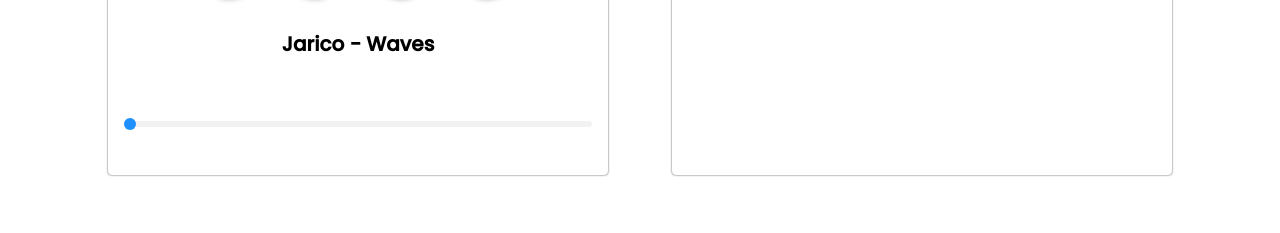
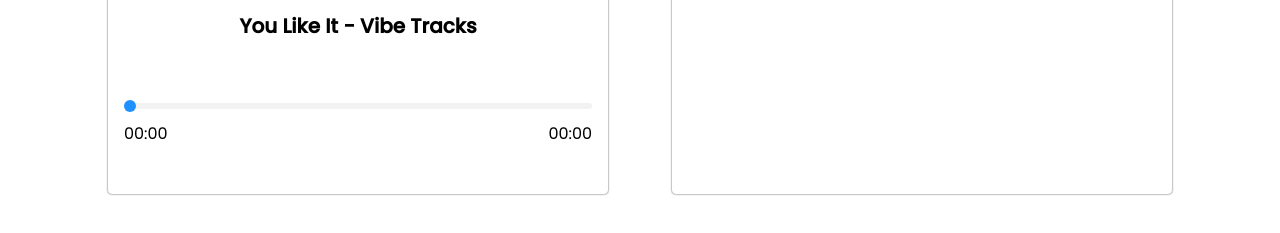
Before and after one commit to codewithlaksh/js-music-player, a plain HTML site: page index.html in a window 1280 px wide. Both pictures are taken after a click on the picture 229 px from the left and 437 px from the top of the page. Shown: the part 467-700 px from the top of the page. Drawn offline with Linux system fonts and the light colour scheme.

Commit message:
Add time details and some more music

```diff
--- a/index.html
+++ b/index.html
@@ -25,6 +25,11 @@
                 <div class="seekbar">
                     <span class="circle"></span>
                 </div>
+
+                <div class="time-details">
+                    <p id="currentTime">00:00</p>
+                    <p id="duration">00:00</p>
+                </div>
             </div>
         </div>
 
--- a/player.js
+++ b/player.js
@@ -5,7 +5,15 @@ const songs = [
     { songName: 'Jarico - Landscape', songSrc: 'musics/Jarico - Landscape [NCS BEST OF].mp3' },
     { songName: 'Jarico - Paradise', songSrc: 'musics/Jarico - Paradise [NCS BEST OF].mp3' },
     { songName: 'Jarico - Taj Mahal', songSrc: 'musics/Jarico - Taj Mahal [NCS BEST OF].mp3' },
-    { songName: 'Jarico - Waves', songSrc: 'musics/Jarico - Waves [NCS BEST OF].mp3' }
+    { songName: 'Jarico - Waves', songSrc: 'musics/Jarico - Waves [NCS BEST OF].mp3' },
+    { songName: 'Beat Your Competition - Vibe Tracks', songSrc: 'musics/Beat Your Competition - Vibe Tracks.mp3' },
+    { songName: 'Clarx - Bones', songSrc: 'musics/Clarx - Bones [NCS Release].mp3' },
+    { songName: 'Cushy - Fire Drill', songSrc: 'musics/Cushy - Fire Drill (Royalty Free Music).mp3' },
+    { songName: 'Elektronomia - Energy', songSrc: 'musics/Elektronomia - Energy [NCS Release].mp3' },
+    { songName: 'Elektronomia - Limitless', songSrc: 'musics/Elektronomia - Limitless [NCS Release].mp3' },
+    { songName: 'Flooaw - Don Lito', songSrc: 'musics/Flooaw - Don Lito.mp3' },
+    { songName: 'The Emperor\'s Army - Jeremy Blake', songSrc: 'musics/The Emperor\'s Army - Jeremy Blake.mp3' },
+    { songName: 'You Like It - Vibe Tracks', songSrc: 'musics/You Like It - Vibe Tracks.mp3' }
 ];
 const playBtn = document.querySelector('img#playBtn');
 const nextBtn = document.querySelector('img#nextBtn');
@@ -16,6 +24,8 @@ let songsList = document.querySelector('ul.songsList');
 let seekbar = document.querySelector('div.seekbar');
 let circle = seekbar.querySelector('span.circle');
 let playingImg = document.querySelector('img.playing');
+let durationEl = document.querySelector('p#duration');
+let currentTimeEl = document.querySelector('p#currentTime');
 let index = 0;
 let audio = new Audio(songs[index].songSrc);
 songNameEl.innerText = songs[index].songName;
@@ -48,6 +58,10 @@ function secondsToMinutesSeconds(seconds) {
     return `${formattedMinutes}:${formattedSeconds}`;
 }
 
+audio.addEventListener('loadedmetadata', () => {
+    durationEl.innerHTML = secondsToMinutesSeconds(audio.duration);
+})
+
 async function getSongs() {
     let str = "";
     for (let song of songs) {
@@ -72,6 +86,7 @@ async function getSongs() {
             index = i;
             songNameEl.innerText = songs[i].songName;
             audio.src = songs[i].songSrc;
+            durationEl.innerHTML = secondsToMinutesSeconds(audio.duration);
             playMusic();
             changeBg(i);
         })
@@ -134,6 +149,7 @@ const playMusic = () => {
     }
     audio.addEventListener('timeupdate', () => {
         circle.style.left = ((audio.currentTime / audio.duration) * 100) + '%';
+        currentTimeEl.innerHTML = secondsToMinutesSeconds(audio.currentTime);
     })
 }
 
@@ -151,6 +167,7 @@ nextBtn.addEventListener('click', (e) => {
         index += 1;
     }
     audio.src = songs[index].songSrc;
+    durationEl.innerHTML = secondsToMinutesSeconds(audio.duration);
     playMusic();
     changeBg(index);
 })
@@ -165,6 +182,7 @@ prevBtn.addEventListener('click', (e) => {
         index -= 1;
     }
     audio.src = songs[index].songSrc;
+    durationEl.innerHTML = secondsToMinutesSeconds(audio.duration);
     playMusic();
     changeBg(index);
 })
--- a/style.css
+++ b/style.css
@@ -105,3 +105,10 @@ body {
     margin-bottom: 16px;
     cursor: pointer;
 }
+
+.player .time-details {
+    display: flex;
+    align-items: center;
+    justify-content: space-between;
+    margin-top: 12px;
+}
```
Also changed, not shown: 8 other files.
